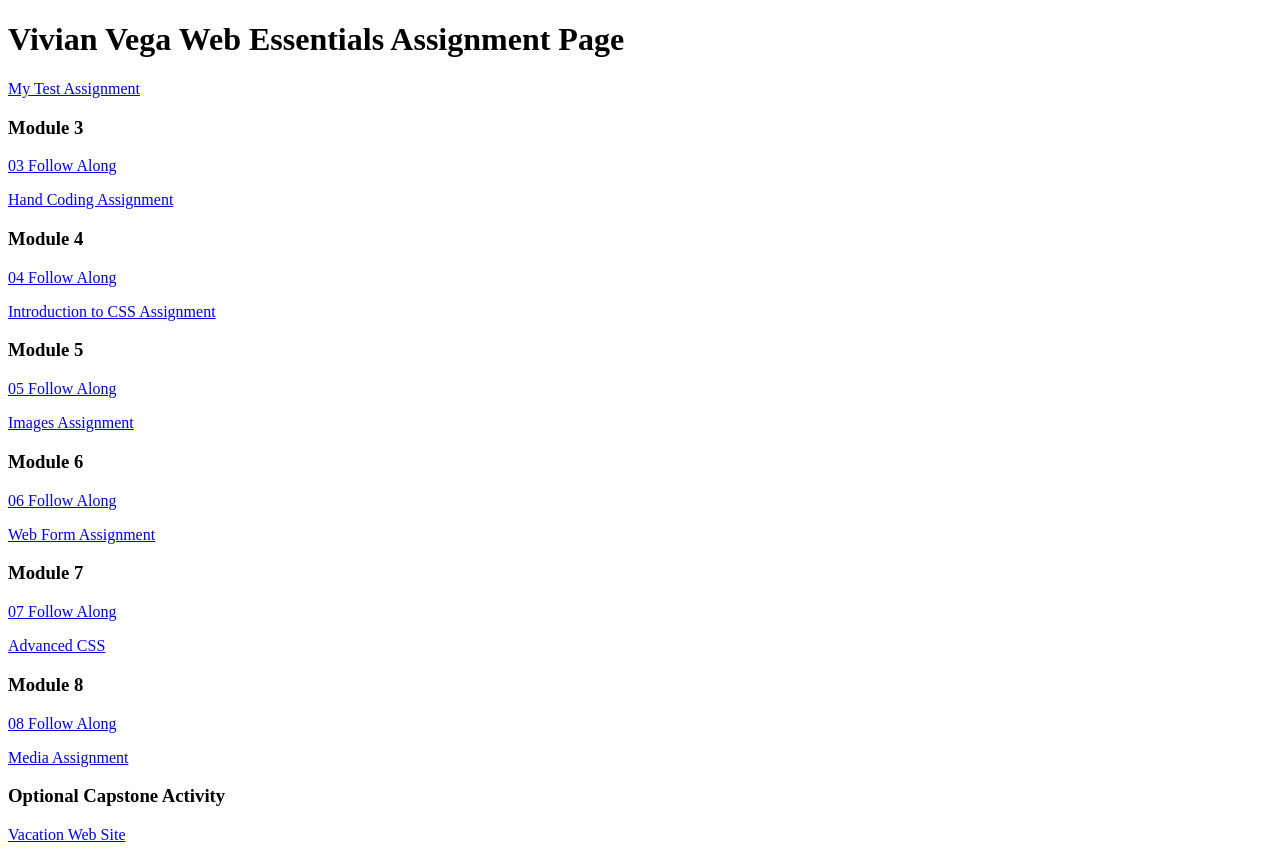
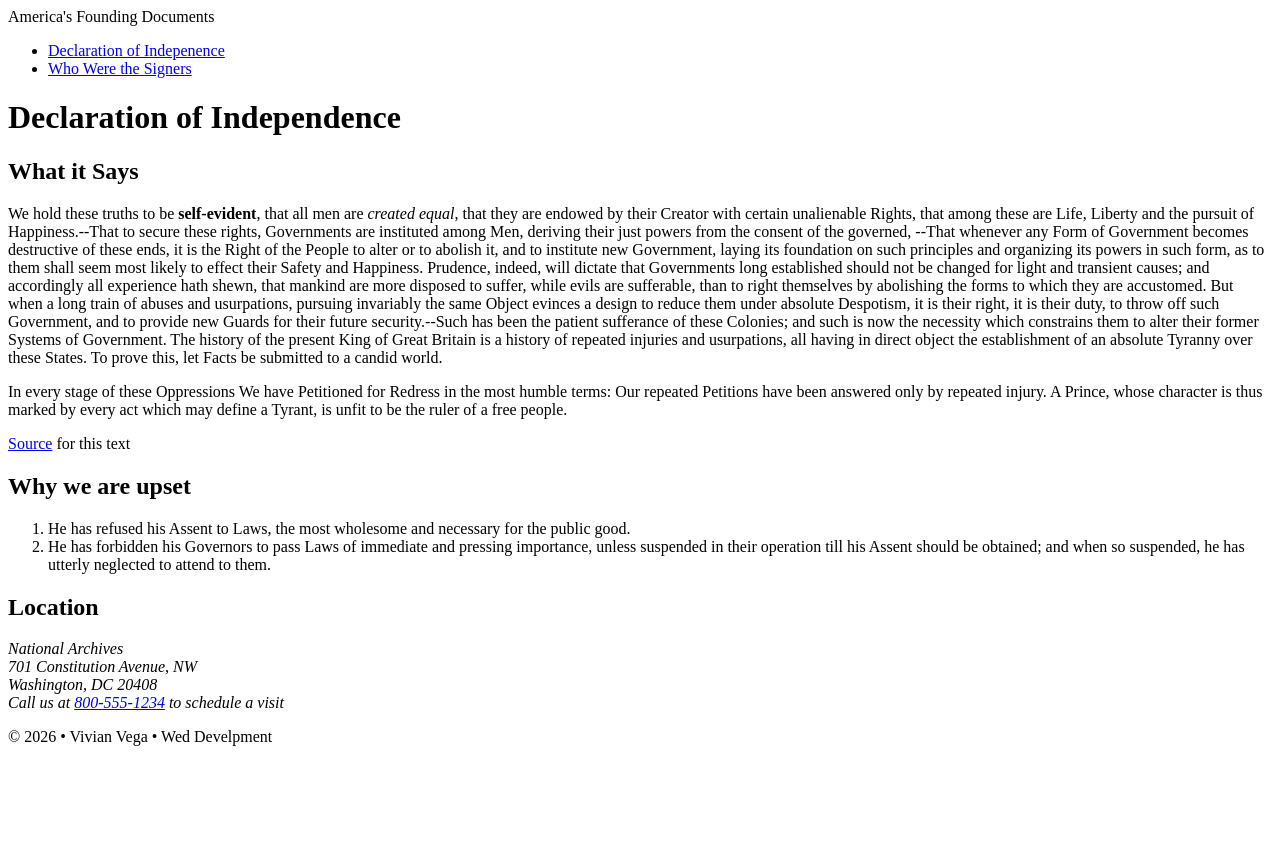
Before and after one commit to ultra-vivi/dwdd1600, a plain HTML site: page index.html in a window 1280 px wide. After the commit the page ends 800 px from the top, so only its background shows below. Drawn offline with Linux system fonts and the light colour scheme.

Commit message:
Add files via upload

```diff
--- a/index.html
+++ b/index.html
@@ -1,39 +1,79 @@
 <!DOCTYPE html>
 <html lang="en">
+
 <head>
     <meta charset="UTF-8">
+    <meta name="author" content="Vivian Vega">
+    <meta name="description" content="Learn about the Declaration of Independence of the Untied States">
     <meta name="viewport" content="width=device-width, initial-scale=1.0">
-		<title>dwdd 1600 assignment list page</title>
+    <title>America's Founding Documents: Declaration of Independence</title>
 </head>
+
 <body>
-		<h1>Vivian Vega Web Essentials Assignment Page</h1>
-		<p><a href="01test">My Test Assignment</a></p>
+    <!-- start the page head -->
+    <header>
+        <span>America's Founding Documents</span>
+    </header>
 
-		<h3>Module 3</h3>
-		<p><a href="03follow-along">03 Follow Along</a></p>
-		<p><a href="03hand-coding">Hand Coding Assignment</a></p>
+    <!-- start the page navigation -->
+    <nav>
+        <ul>
+            <li><a href="index.html">Declaration of Indepenence</a></li>
+            <li><a href="signers.html">Who Were the Signers</a></li>
+        </ul>
 
-		<h3>Module 4</h3>
-		<p><a href="04follow-along">04 Follow Along</a></p>
-		<p><a href="04intro-css">Introduction to CSS Assignment</a></p>
+    </nav>
+    <!-- start the main content-->
+    <main>
+        <h1>Declaration of Independence</h1>
+        <h2>What it Says</h2>
+        <p>We hold these truths to be <strong>self-evident</strong>, that all men are <em>created equal</em>, that they
+            are endowed by their
+            Creator with certain unalienable Rights, that among these are Life, Liberty and the pursuit of
+            Happiness.--That to secure these rights, Governments are instituted among Men, deriving their just powers
+            from the consent of the governed, --That whenever any Form of Government becomes destructive of these ends,
+            it is the Right of the People to alter or to abolish it, and to institute new Government, laying its
+            foundation on such principles and organizing its powers in such form, as to them shall seem most likely to
+            effect their Safety and Happiness. Prudence, indeed, will dictate that Governments long established should
+            not be changed for light and transient causes; and accordingly all experience hath shewn, that mankind are
+            more disposed to suffer, while evils are sufferable, than to right themselves by abolishing the forms to
+            which they are accustomed. But when a long train of abuses and usurpations, pursuing invariably the same
+            Object evinces a design to reduce them under absolute Despotism, it is their right, it is their duty, to
+            throw off such Government, and to provide new Guards for their future security.--Such has been the patient
+            sufferance of these Colonies; and such is now the necessity which constrains them to alter their former
+            Systems of Government. The history of the present King of Great Britain is a history of repeated injuries
+            and usurpations, all having in direct object the establishment of an absolute Tyranny over these States. To
+            prove this, let Facts be submitted to a candid world.</p>
+        <p>In every stage of these Oppressions We have Petitioned for Redress in the most humble terms: Our repeated
+            Petitions have been answered only by repeated injury. A Prince, whose character is thus marked by every act
+            which may define a Tyrant, is unfit to be the ruler of a free people.</p>
 
-		<h3>Module 5</h3>
-		<p><a href="05follow-along">05 Follow Along</a></p>
-		<p><a href="05images">Images Assignment</a></p>
+        <p><a href="https://www.archives.gov/founding-docs/declaration-transcript?_ga=2.143716277.1283361432.1769539492-111212583.1769539492"
+                target="_blank">Source</a> for this text</p>
 
-		<h3>Module 6</h3>
-		<p><a href="06follow-along">06 Follow Along</a></p>
-		<p><a href="06form">Web Form Assignment</a></p>
+        <h2>Why we are upset</h2>
+        <ol>
+            <li>He has refused his Assent to Laws, the most wholesome and necessary for the public good.</li>
+            <li>He has forbidden his Governors to pass Laws of immediate and pressing importance, unless suspended in
+                their operation till his Assent should be obtained; and when so suspended, he has utterly neglected to
+                attend to them.</li>
+        </ol>
 
-		<h3>Module 7</h3>
-		<p><a href="07follow-along">07 Follow Along</a></p>
-		<p><a href="07advanced-css">Advanced CSS</a></p>
+        <h2>Location</h2>
+        <address>
+            National Archives <br>
+            701 Constitution Avenue, NW<br>
+            Washington, DC 20408<br>
+            Call us at <a href="tel:8005551234">800-555-1234</a> to schedule a visit
+        </address>
 
-		<h3>Module 8</h3>
-		<p><a href="08follow-along">08 Follow Along</a></p>
-		<p><a href="08media">Media Assignment</a></p>
+    </main>
 
-		<h3>Optional Capstone Activity</h3>
-		<p><a href="vacation">Vacation Web Site</a></p>
+    <!-- start the page footer -->
+    <footer>
+        <p>&copy; 2026 &bull; Vivian Vega &bull; Wed Develpment</p>
+    </footer>
+
 </body>
+
 </html>
```
Also changed, not shown: signers.html (added, +39 -0 lines). Lines whose indentation alone changed are shown as unchanged.
